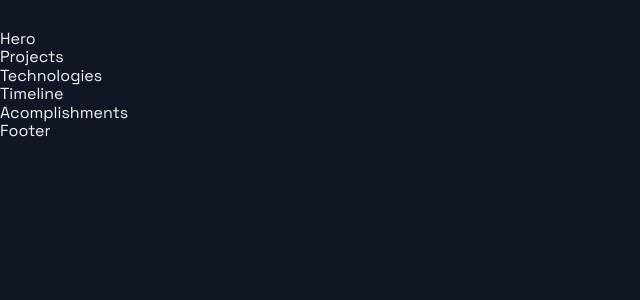
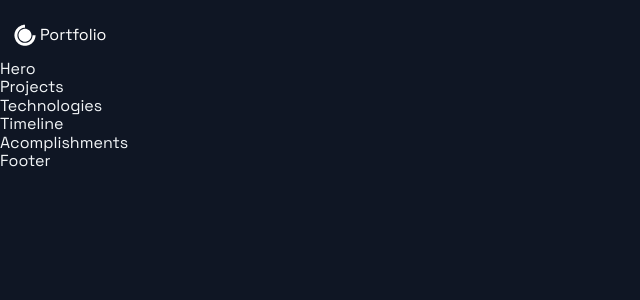
Before and after one commit to juliopleon/portfolio_website-STARTER, a Next.js app: page / in a window 1280 px wide. Shown: the top 300 px of the page, without its empty margins (0-640 px from the left). Built offline with nearby package versions, Linux system fonts and the light colour scheme.

Commit message:
header done

```diff
--- a/src/components/Header/Header.js
+++ b/src/components/Header/Header.js
@@ -10,6 +10,7 @@ const Header = () => (
     <Div1>
       <Link href="/">
         <a style={{ display: "flex", alignItems: "center", color: 'white' }}>
+          <DiCssdeck size="3rem" /> <span>Portfolio</span>
 
         </a>
       </Link>
```
